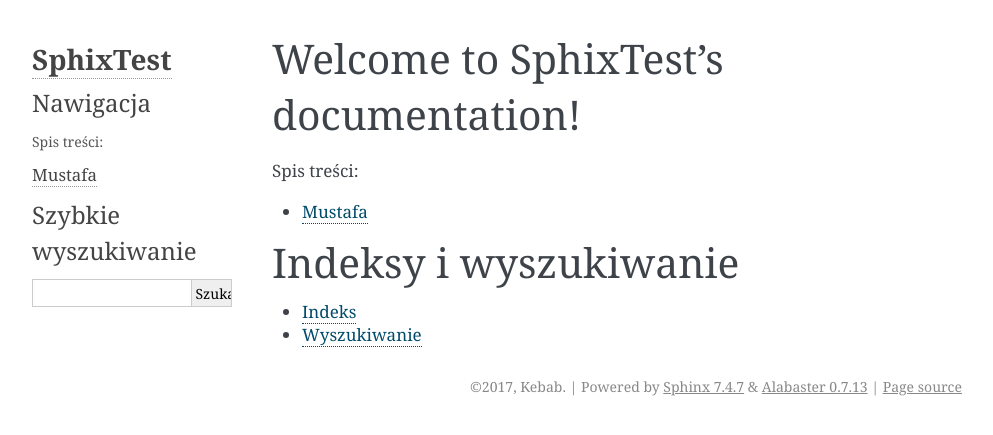
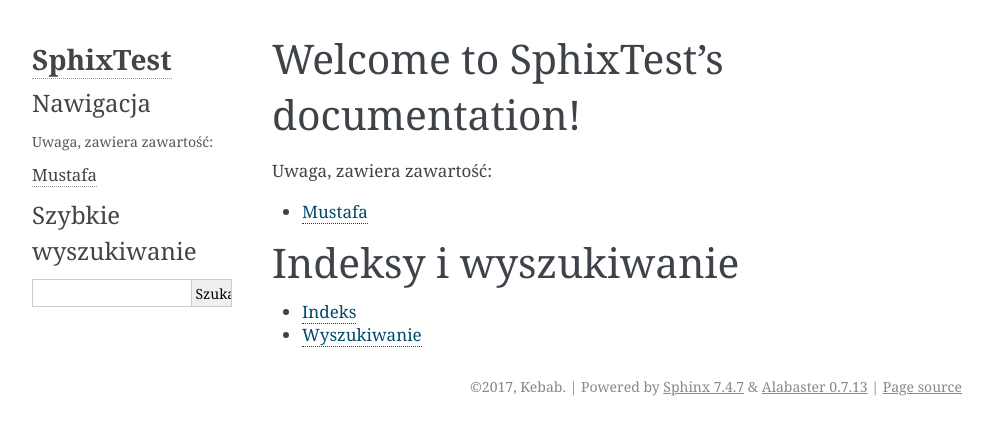
Before and after one commit to NazeNihonGakka/Test, a Sphinx documentation site: the page built from source/index.rst, in a window 1280 px wide. Shown: the top 435 px of the page, without its empty margins (148-1141 px from the left). Built offline with Sphinx 7.4.7, drawn with Linux system fonts in a browser that asks for light colours.

Commit message:
Spis treści - "Uwaga, zawiera zawartość".

```diff
--- a/source/index.rst
+++ b/source/index.rst
@@ -8,7 +8,7 @@
 
 .. toctree::
    :maxdepth: 2
-   :caption: Spis treści:
+   :caption: Uwaga, zawiera zawartość:
 
    kebab
 
```
